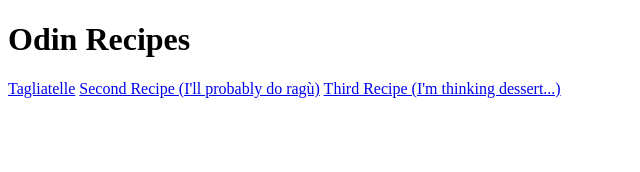
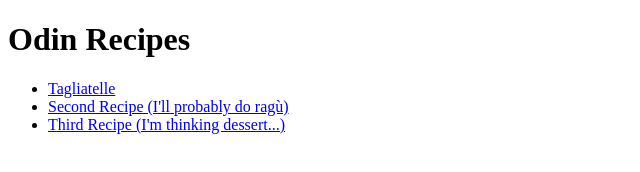
Before and after one commit to Andrea020898/odin-recipes, a plain HTML site: page index.html in a window 1280 px wide. Shown: the whole page, without its empty margins (0-640 px from the left). Drawn offline with Linux system fonts and the light colour scheme.

Commit message:
Add recipes as list

```diff
--- a/index.html
+++ b/index.html
@@ -8,9 +8,11 @@
 
     <body>
         <h1>Odin Recipes</h1>
-        <a href="recipes/tagliatelle.html" target="_blank" rel="noopener noreferrer">Tagliatelle</a>
-        <a href="empty link" target="_blank" rel="noopener noreferrer">Second Recipe (I'll probably do ragù)</a>
-        <a href="empty link" target="_blank" rel="noopener noreferrer">Third Recipe (I'm thinking dessert...)</a>
+        <ul>
+            <li><a href="recipes/tagliatelle.html" target="_blank" rel="noopener noreferrer">Tagliatelle</a></li>
+            <li><a href="empty link" target="_blank" rel="noopener noreferrer">Second Recipe (I'll probably do ragù)</a></li>
+            <li><a href="empty link" target="_blank" rel="noopener noreferrer">Third Recipe (I'm thinking dessert...)</a></li>
+        </ul>
 
     </body>
 
```
